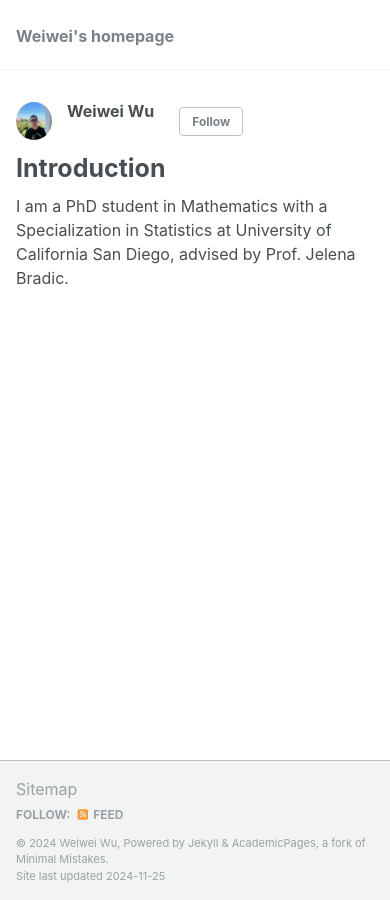
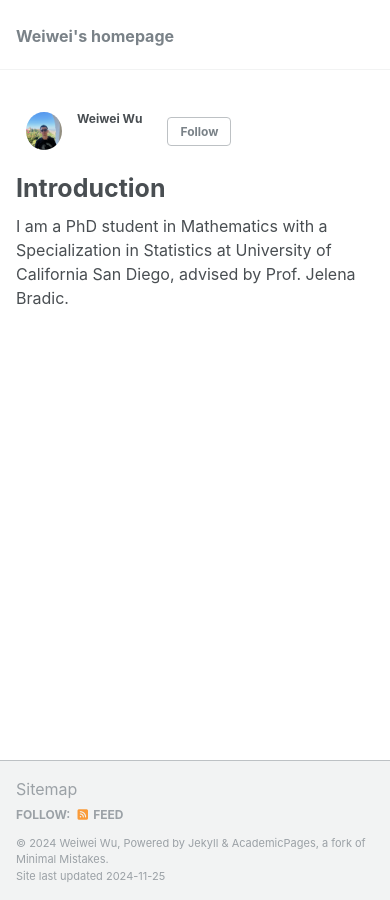
Before and after one commit to WWWU012/wwwu012.github.io, a Jekyll site: the page built from _pages/about.md, in a window 390 px wide. Built offline with Jekyll 4.4.1, drawn with Linux system fonts in a browser that asks for light colours.

Commit message:
Update _sidebar.scss
solve the issue not showing whole content.

```diff
--- a/_sass/_sidebar.scss
+++ b/_sass/_sidebar.scss
@@ -19,6 +19,13 @@
     position: fixed;
     padding-top: $masthead-height;
   }
+
+   @media screen and (max-width: 768px) {
+        width: 90%; /* Adjust sidebar width for smaller screens */
+        padding: 10px; /* Reduce padding */
+    }
+
+
 
   @include breakpoint($large) {
     @include span(2 of 12);
@@ -124,8 +131,19 @@
   }
 }
 .sidebar .author__name {
-  font-family: $sans-serif;
-  font-size: $type-size-5;
+    font-family: $sans-serif;
+    font-size: $type-size-5;
+    white-space: normal; /* Allow wrapping */
+    word-wrap: break-word; /* Handle long words */
+    text-overflow: unset; /* Ensure full text is displayed */
+    overflow: visible; /* Allow content to overflow naturally */
+
+    @media screen and (max-width: 768px) {
+        font-size: $type-size-6; /* Smaller font size for smaller screens */
+    }
+}
+.sidebar {
+    overflow-x: auto; /* Enable horizontal scroll for overflow content */
 }
 
 .sidebar .author__desktop {
```
